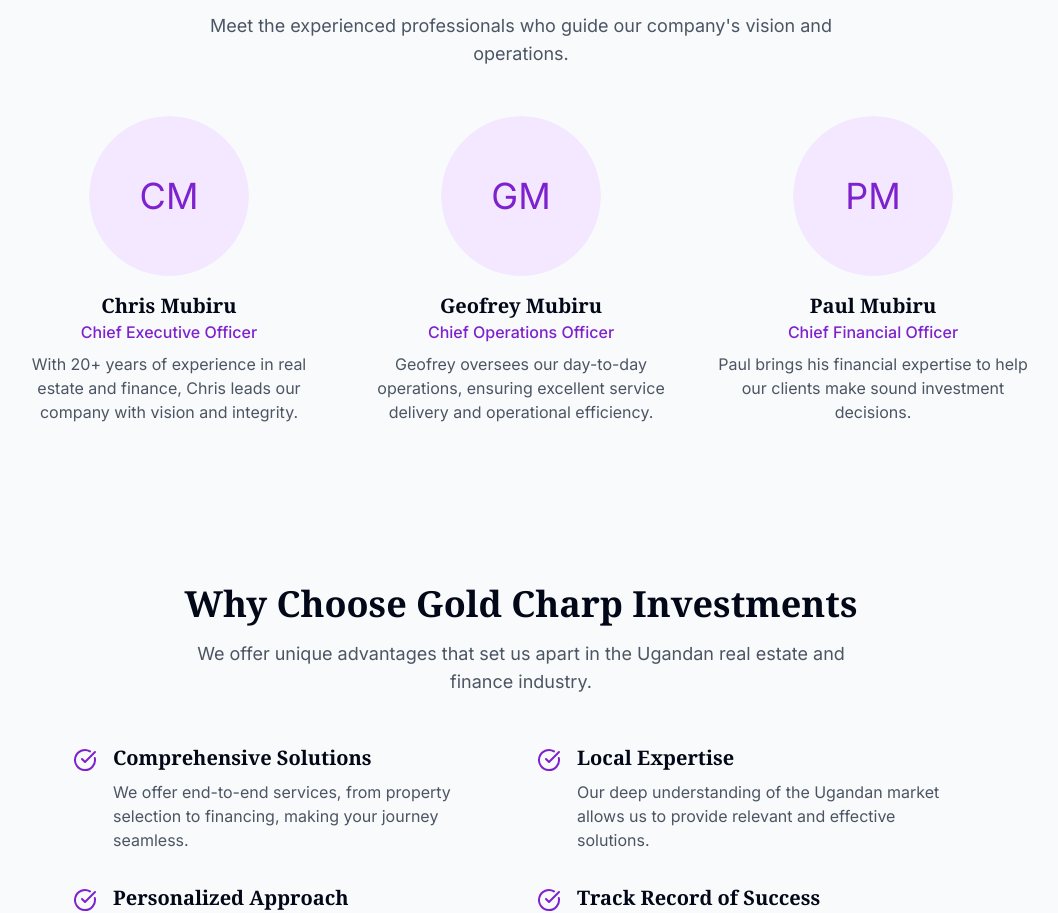
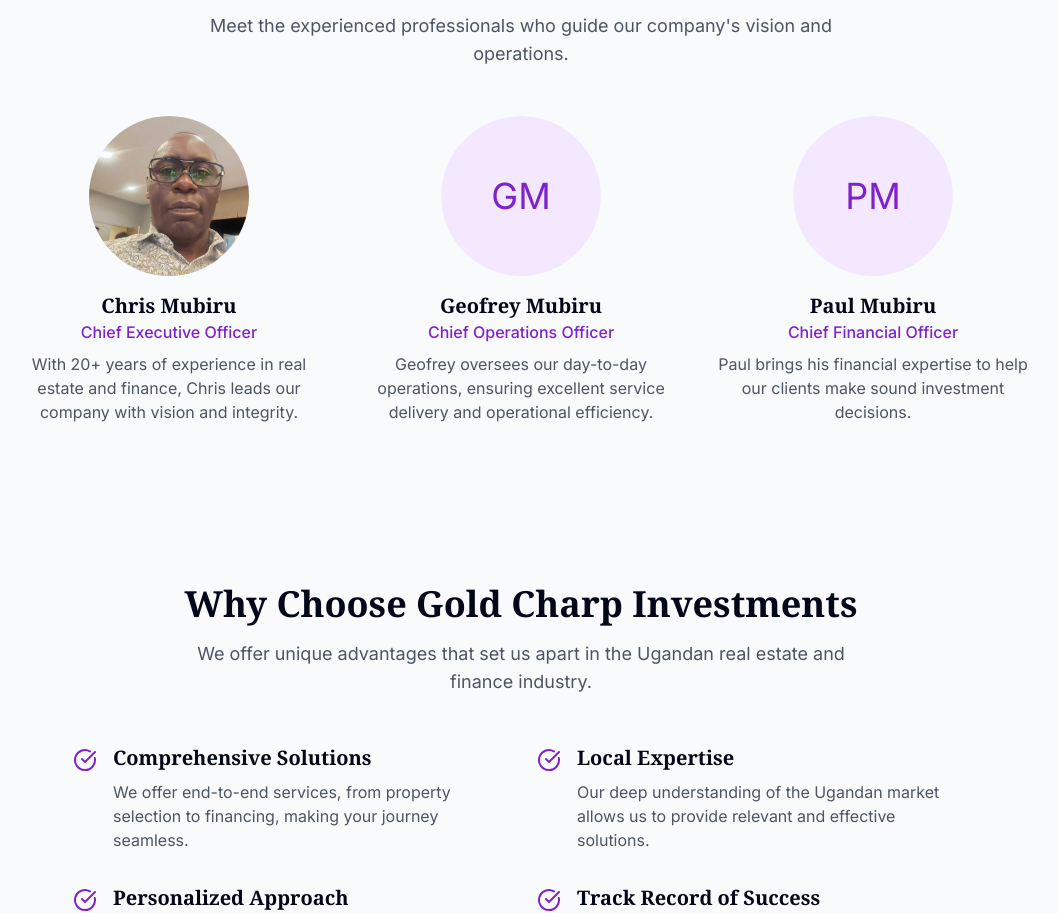
Before and after one commit to 2caleb/gold-charp-investments, a React (Vite) app: page /about in a window 1280 px wide. Shown: the part 1659-2572 px from the top of the page, without its empty margins (119-1177 px from the left). Built offline with nearby package versions, Linux system fonts and the light colour scheme.

Commit message:
Update Chris Mubiru's display photo
Update the About page to use the provided image for Chris Mubiru's profile picture.

```diff
--- a/src/pages/About.tsx
+++ b/src/pages/About.tsx
@@ -5,7 +5,7 @@ import { Card, CardContent } from "@/components/ui/card";
 import { Button } from "@/components/ui/button";
 import { Link } from 'react-router-dom';
 import { Award, Clock, Users, MapPin, Mail, Phone, CheckCircle } from 'lucide-react';
-import { Avatar, AvatarFallback } from '@/components/ui/avatar';
+import { Avatar, AvatarFallback, AvatarImage } from '@/components/ui/avatar';
 
 const About = () => {
   return (
@@ -122,6 +122,7 @@ const About = () => {
             <div className="text-center">
               <div className="mb-4 relative">
                 <Avatar className="w-40 h-40 mx-auto">
+                  <AvatarImage src="/lovable-uploads/b84c30a3-778a-4b51-9c6d-063035a7ece9.png" alt="Chris Mubiru" className="object-cover" />
                   <AvatarFallback className="bg-purple-100 text-purple-700 text-4xl">CM</AvatarFallback>
                 </Avatar>
               </div>
```
Also changed, not shown: public/lovable-uploads/b84c30a3-778a-4b51-9c6d-063035a7ece9.png (added).
